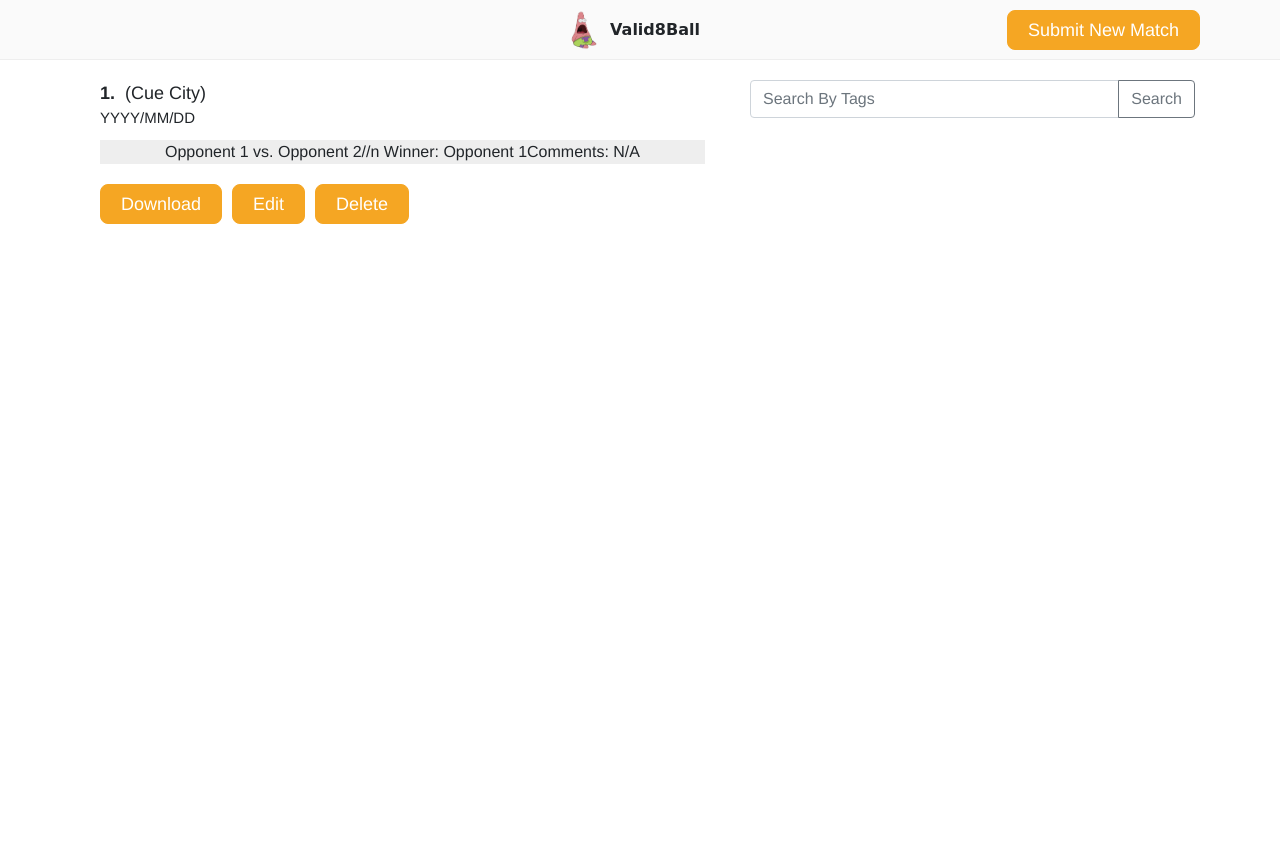
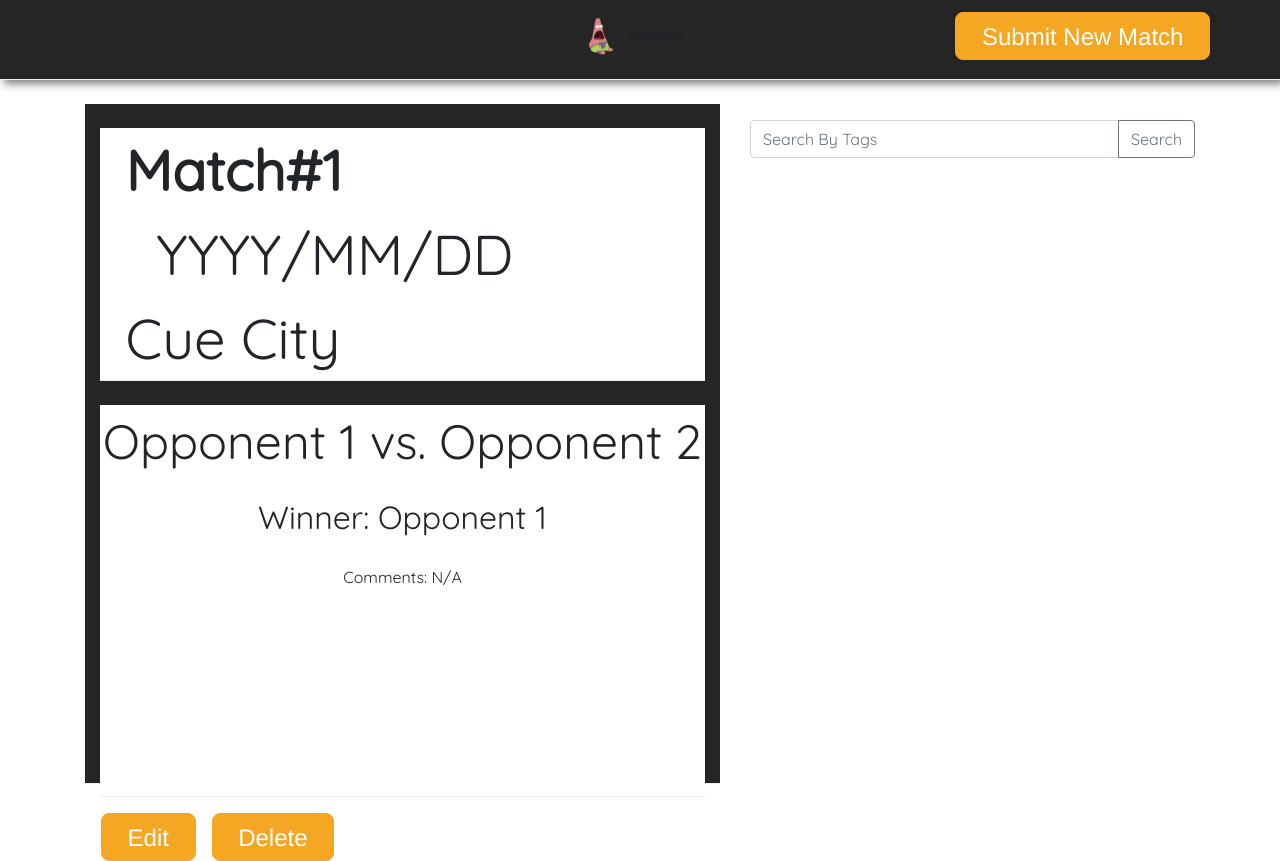
Before and after one commit to qhen143/MatchHistory, a React (Create React App) app: page / in a window 1280 px wide. Before the commit the page ends 800 px from the top, so only its background shows below. Built offline with nearby package versions, Linux system fonts and the light colour scheme; no server answers; the HTML template or start-up script is replaced by a standard one.

Commit message:
Changed CSS to fit purpose of the web app

```diff
--- a/src/App.tsx
+++ b/src/App.tsx
@@ -42,7 +42,7 @@ class App extends React.Component<{}, IState> {
 		<div>
 			<div className="header-wrapper">
 				<div className="container header">
-					<img src={PatrickLogo} height='40'/>&nbsp; Valid8Ball &nbsp;
+					<img src={PatrickLogo} height='40'/>&nbsp; Valid8 &nbsp;
 					<div className="btn btn-primary btn-action btn-add" onClick={this.onOpenModal}>Submit New Match</div>
 				</div>
 			</div>
--- a/src/components/MatchDetail.tsx
+++ b/src/components/MatchDetail.tsx
@@ -50,21 +50,26 @@ export default class MatchDetail extends React.Component<IProps, IState> {
         const { open } = this.state;
 		return (
 			<div className="container match-wrapper" >
-                <div className="row match-heading" >
-                    <b>{currentMatch.id}.</b>&nbsp; ({currentMatch.location})
+                <div className = "container match-header-wrapper">
+                    <div className="row match-heading" >
+                        <b>Match#{currentMatch.id}</b>&nbsp; {currentMatch.date}
+                    </div>
+                    <div className="row match-heading">
+                        {currentMatch.location}
+                    </div>
                 </div>
-                <div className="row match-date">
-                    {currentMatch.date}
+                <div className = "container match-detail-wrapper">
+                    <div className="row match-title">
+                        {currentMatch.home} vs. {currentMatch.opposition}
+                    </div>
+                    <div className="row match-subtitle">
+                        Winner: {currentMatch.winner}
+                    </div>
+                    <div className="row match-body">
+                        Comments: {currentMatch.comment}
+                    </div>
                 </div>
-                <div className="row match-img">
-                    {/* <img src={currentMatch.url}/> */}
-                    {currentMatch.home} vs. {currentMatch.opposition}//n
-                    Winner: {currentMatch.winner}
-                    Comments: {currentMatch.comment}
-                </div>
-
                 <div className="row match-done-button">
-                    <div className="btn btn-primary btn-action" onClick={this.downloadMeme.bind(this, currentMatch.url)}>Download </div>
                     <div className="btn btn-primary btn-action" onClick={this.onOpenModal}>Edit </div>
                     <div className="btn btn-primary btn-action" onClick={this.deleteMatch.bind(this, currentMatch.id)}>Delete </div>
                 </div>
@@ -121,11 +126,6 @@ export default class MatchDetail extends React.Component<IProps, IState> {
     private onCloseModal = () => {
         this.setState({ open: false });
     };
-
-    // Open meme image in new tab
-    private downloadMeme(url: any) {
-        window.open(url);
-    }
 
     private updateMatch(){
         const locationInput = document.getElementById("match-edit-location-input") as HTMLInputElement
--- a/src/index.css
+++ b/src/index.css
@@ -1,14 +1,18 @@
+@import url('https://fonts.googleapis.com/css?family=Quicksand');
+
 body{
   background-color:#ffffff;
-  font-family: Helvetica;
+  /* font-family: Helvetica; */
+  font-family: 'Quicksand';
 }
 
 /* Header */
 .header-wrapper {
-  background-color: #fafafa;
+  background-color: #252525;
   border-bottom: 1px solid #eeeeee;
   width: 100%;
-  height: 60px;
+  height: 10vh;
+  box-shadow: 0.5vh 0.5vh 1vh grey;
 }
 
 .header {
@@ -18,14 +22,36 @@ body{
   font-family: "Comic Sans MS", cursive, sans-serif;
   font-weight: bold;
   position: relative;
-  padding-top: 10px;
+  padding-top: calc((10vh - 6vh)/2);
 }
 
 /* Selected Match */
 .match-wrapper {
-  padding-top:20px;
-  padding-left: 30px;
-  padding-right: 30px;
+  padding-top:3vh;
+  /* padding-left: 10px; */
+  /* padding-right: 20vw; */
+  /* margin-right: 10vw; */
+  /* margin-left: 10vw; */
+  height: calc(100vh - 1.5*10vh);
+  /* background-color: #f10b0b; */
+  background-color: #252525;
+  margin-top: 3vh;
+  border-bottom: 1px solid #eeeeee;
+}
+
+.match-header-wrapper {
+  height:calc((100vh - 1.5*10vh) -3vh -7vh*2 - 5vh);
+  background-color: #ffffff;
+  border-bottom: 1px solid #eeeeee;
+
+}
+
+.match-detail-wrapper {
+  height:calc(100vh - 1.5*10vh - 7vh*2 - 22vh);
+  background-color: #ffffff;
+  /* height: 50vh; */
+  border-bottom: 1px solid #eeeeee;
+
 }
 
 .match-heading {
@@ -33,29 +59,51 @@ body{
   align-items: left;
   justify-content: left;
   font-weight: normal;
-  font-size: 18px;
+  font-size: 7vh;
+  /* background-color: #0b2ef1; */
+  padding-left: 2vw;
 }
 
-.match-img {
-  margin-top: 10px;
+.match-body {
+  margin-top: 3vh;
   display: flex;
   align-items: center;
   justify-content: center;
-  background-color: #eeeeee;
+  /* background-color: #eeeeee; */
   overflow: hidden;
 }
 
-.match-img img {
+.match-title {
+  margin-top: 3vh;
+  display: flex;
+  align-items: center;
+  justify-content: center;
+  /* background-color: #eeeeee; */
+  overflow: hidden;
+  font-size: 6vh;
+}
+
+.match-subtitle {
+  margin-top: 2vh;
+  display: flex;
+  align-items: center;
+  justify-content: center;
+  /* background-color: #eeeeee; */
+  overflow: hidden;
+  font-size: 4vh;
+}
+
+.match-body img {
   max-height: calc(100vh - 220px);
   width: 100%;
 }
 
-.match-date {
+.match-location {
   display: flex;
   align-items: left;
   justify-content: left;
   font-weight: normal;
-  font-size: 15px;
+  font-size: 3vh;
   margin-top: 0px;
 }
 
@@ -64,20 +112,20 @@ body{
   align-items: left;
   justify-content: left;
   font-weight: normal;
-  font-size: 20px;
-  margin-top: 20px;
+  font-size: 3vh;
+  margin-top: 2vh;
 }
 
 .btn-action{
   font-family: Helvetica;
   background-color:#f5a623;
   border-color: #f5a623;
-  height:40px;
-  margin-right: 10px;
-  font-size:18px;
-  border-radius: 8px;
-  padding-left: 20px;
-  padding-right: 20px;
+  height:6vh;
+  margin-left: 2vh;
+  font-size:3vh;
+  border-radius: 1vh;
+  padding-left: 2vw;
+  padding-right: 2vw;
 }
 
 .btn-action:hover {
@@ -92,12 +140,15 @@ body{
 
 /* Match List */
 .match-list-wrapper {
-  padding-top:20px;
+  padding-top:2vh;
+  /* background-color: #d6d6d6; */
+  height: calc(100vh - 1.5*10vh);
+  margin-top: 3vh;
 }
 
 .match-list-table {
-  margin-top: 20px;
-  height: calc(100vh - 140px);
+  margin-top: 2vh;
+  height: calc(100vh - 1.5*10vh - 10vh);
   overflow-y: scroll;
   cursor: pointer;
 }
```
